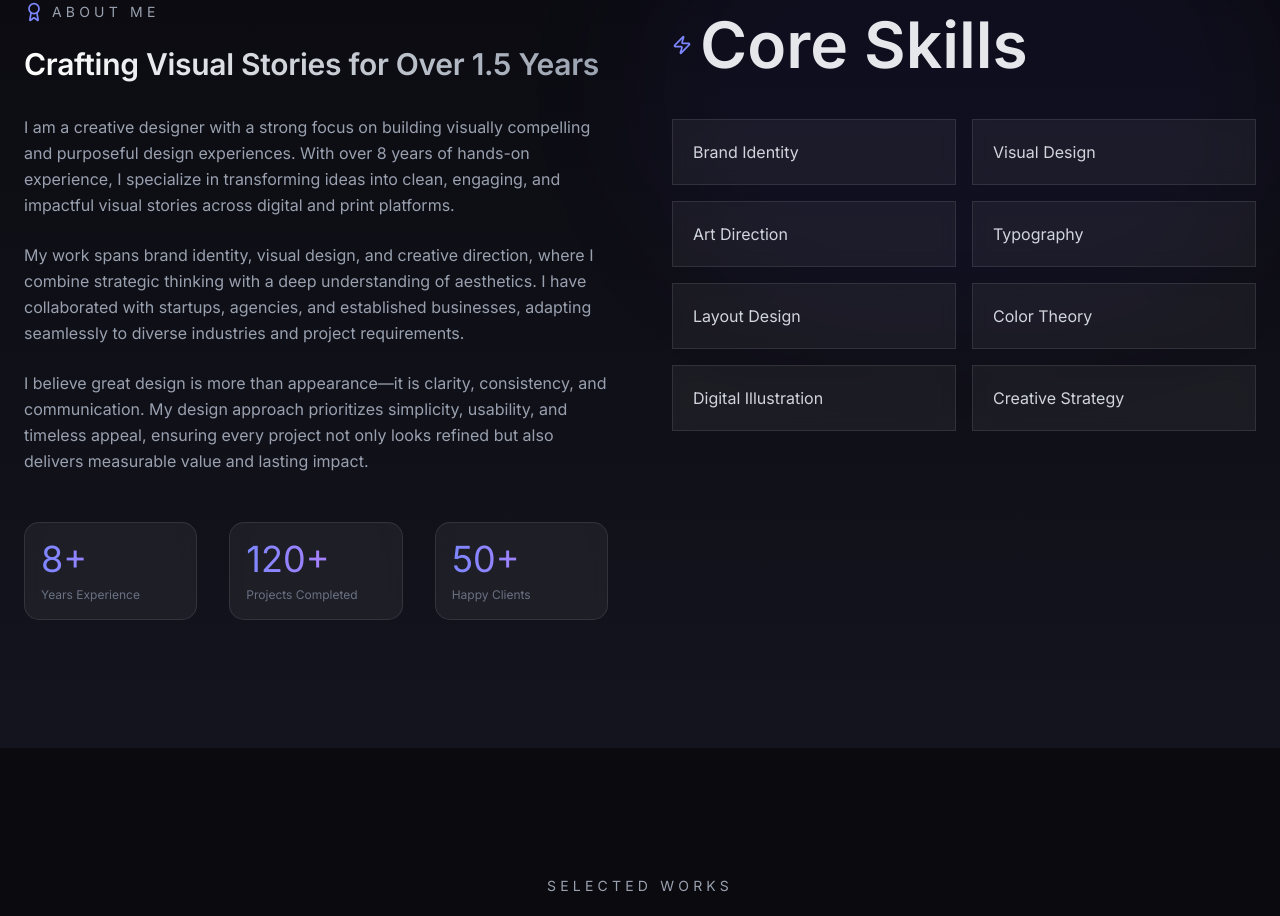
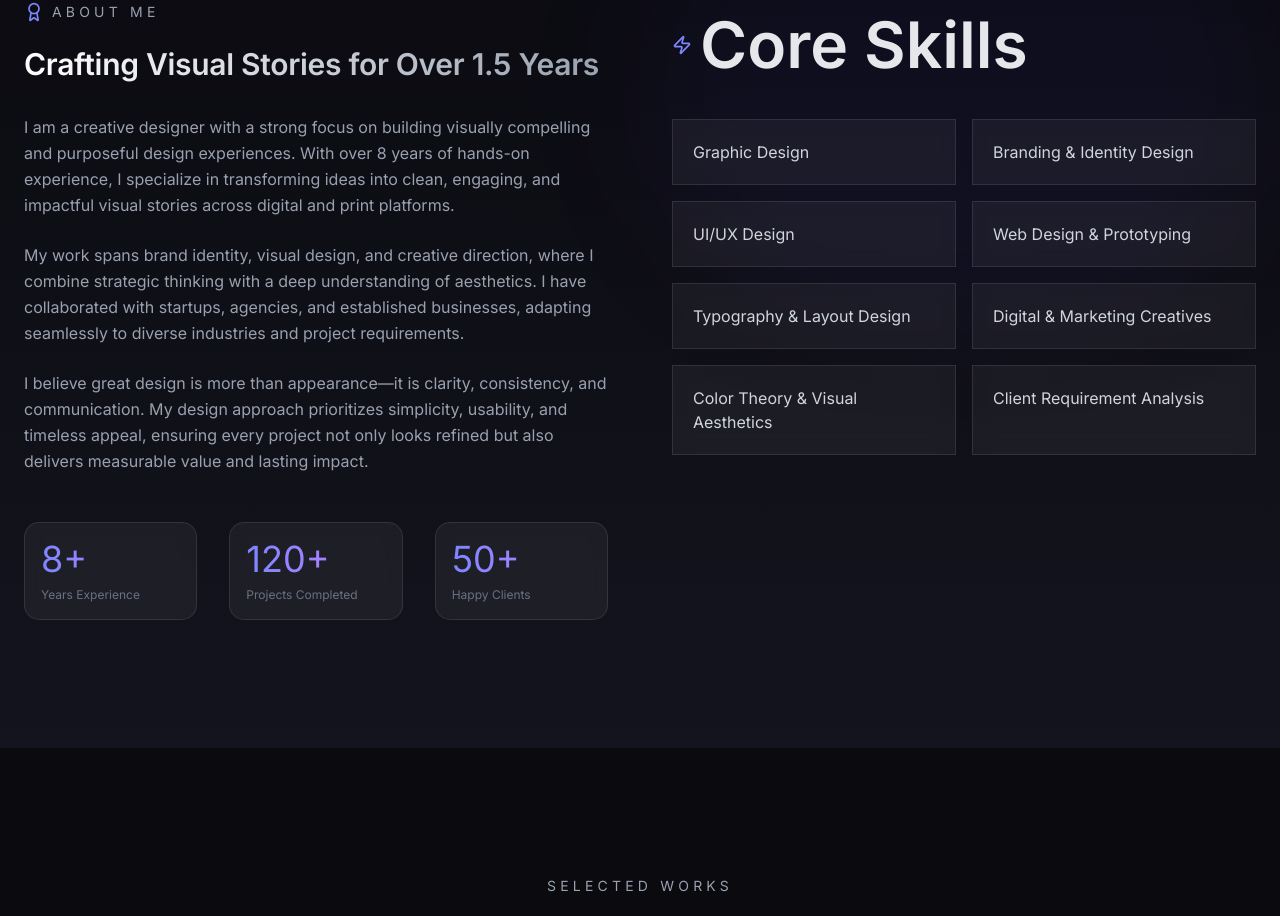
Before and after one commit to Harcharan2102784/portfolio, a React (Vite) app: page / in a window 1280 px wide. Shown: the part 926-1842 px from the top of the page. Built offline with nearby package versions, Linux system fonts and the light colour scheme.

Commit message:
Update About.tsx

```diff
--- a/src/app/components/About.tsx
+++ b/src/app/components/About.tsx
@@ -2,14 +2,14 @@ import { Award, Zap } from 'lucide-react';
 
 export function About() {
   const skills = [
-    'Brand Identity',
-    'Visual Design',
-    'Art Direction',
-    'Typography',
-    'Layout Design',
-    'Color Theory',
-    'Digital Illustration',
-    'Creative Strategy'
+    'Graphic Design',
+    'Branding & Identity Design',
+    'UI/UX Design',
+    'Web Design & Prototyping',
+    'Typography & Layout Design',
+    'Digital & Marketing Creatives',
+    'Color Theory & Visual Aesthetics',
+    'Client Requirement Analysis'
   ];
 
   return (
```
